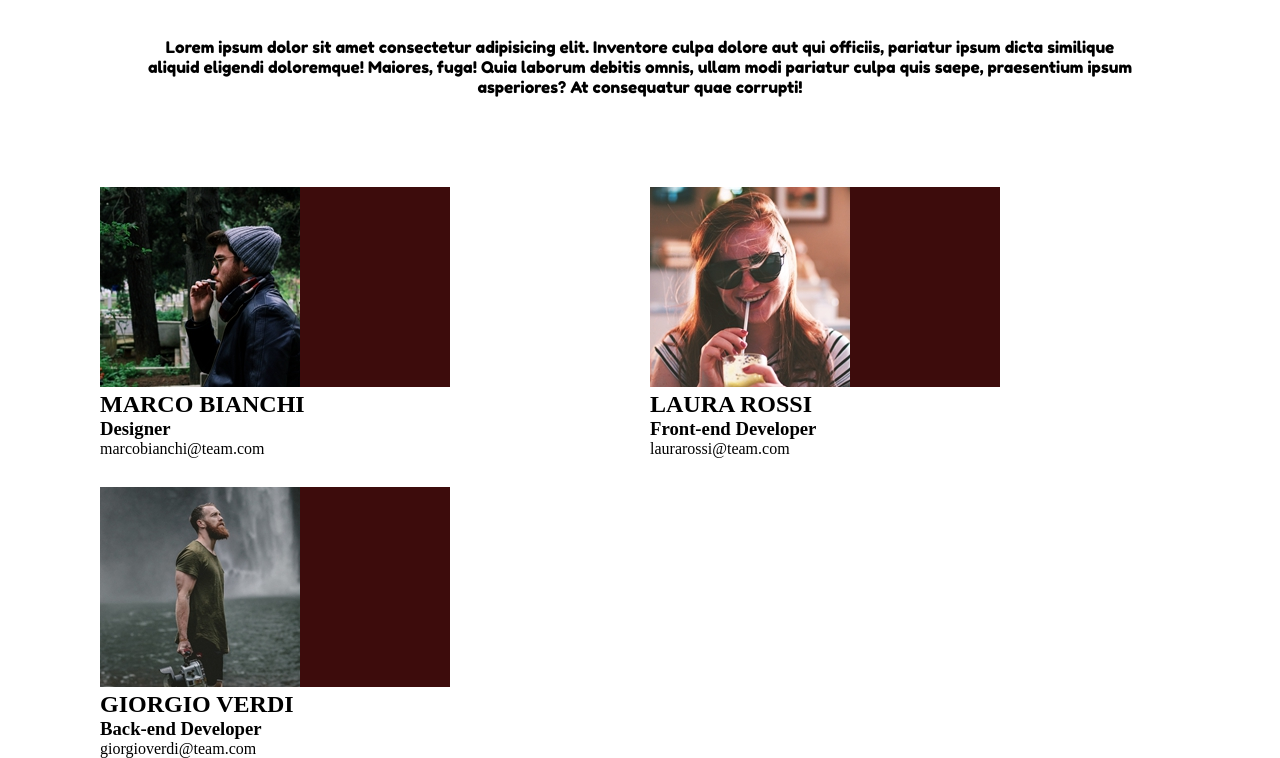
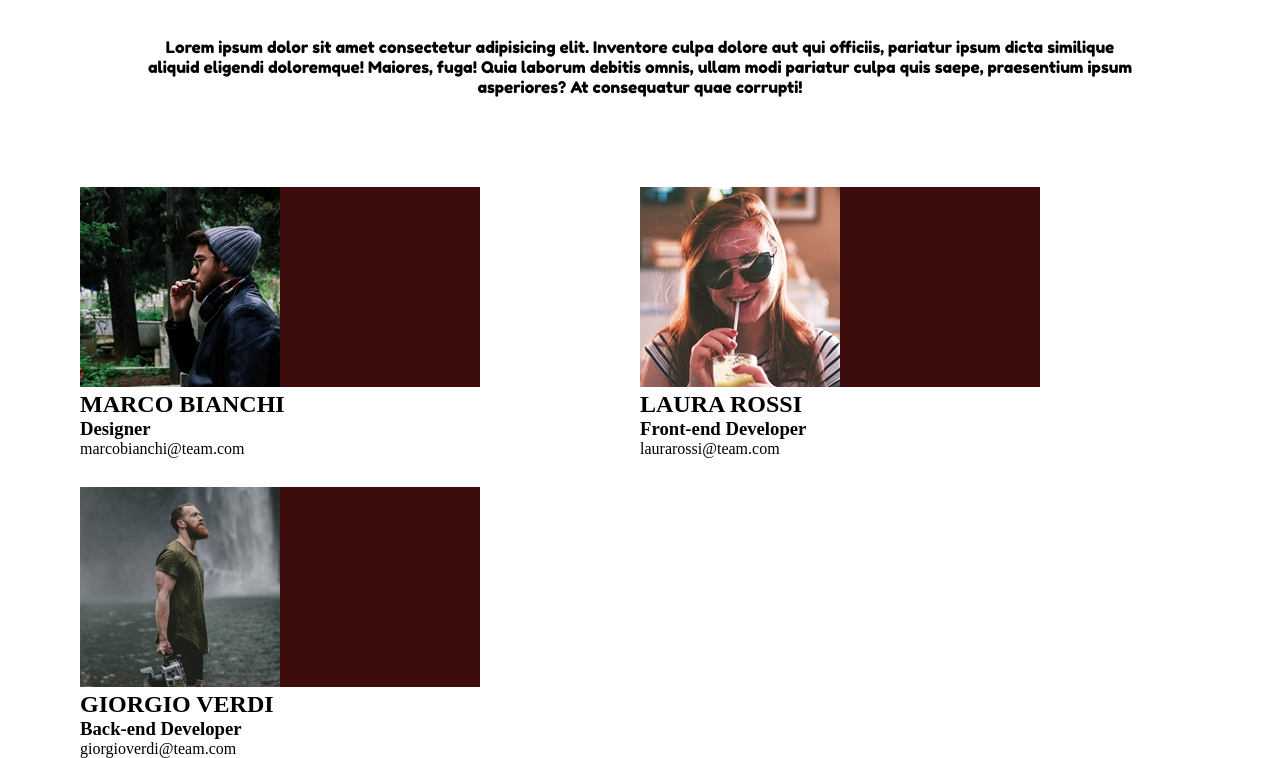
Before and after one commit to grada92/html-css-float-cards, a plain HTML site: page index.html in a window 1280 px wide. Shown: the part 62-820 px from the top of the page. Drawn offline with Linux system fonts and the light colour scheme.

Commit message:
cambio misure blocco

```diff
--- a/index.html
+++ b/index.html
@@ -25,23 +25,32 @@
 
             <div class="float-left">
               <img src="img/male1.png" alt="male1">
+
+                <div class="testo">
                  <h2>MARCO BIANCHI</h2>
                  <h3>Designer</h3>
                  <p>marcobianchi@team.com</p>
+
+                </div>
             </div>
 
             <div class="float-left">
               <img src="img/female1.png" alt="female1">
+                <div class="testo">
                  <h2>LAURA ROSSI</h2>
                  <h3>Front-end Developer</h3>
                  <p>laurarossi@team.com</p>
                 </div>
 
+            </div>
+
             <div class="float-left">
              <img src="img/male2.png" alt="male2">
+                <div class="testo">
                  <h2>GIORGIO VERDI</h2>
                  <h3>Back-end Developer</h3>
                  <p>giorgioverdi@team.com</p>
+                </div>
             </div>
         </div>
 
--- a/style.css
+++ b/style.css
@@ -28,8 +28,30 @@ header > p {
 
 .float-left {
     background-color: rgb(61, 12, 12);
+
     margin: 50px 100px;
     float: left;
+
+}
+
+.clearfix::after {
+    content: "";
+    display: table;
+    clear: both;
+}
+
+
+
+.clearfix > div {
+    display: inline-block;
+    margin: 50px 80px;
+    width: 400px;
     height: 200px;
-    width: 350px;
 }
+
+}
+
+.testo {
+    float: right;
+    display: inline-block;
+}
```
Lines whose indentation alone changed are shown as unchanged.
